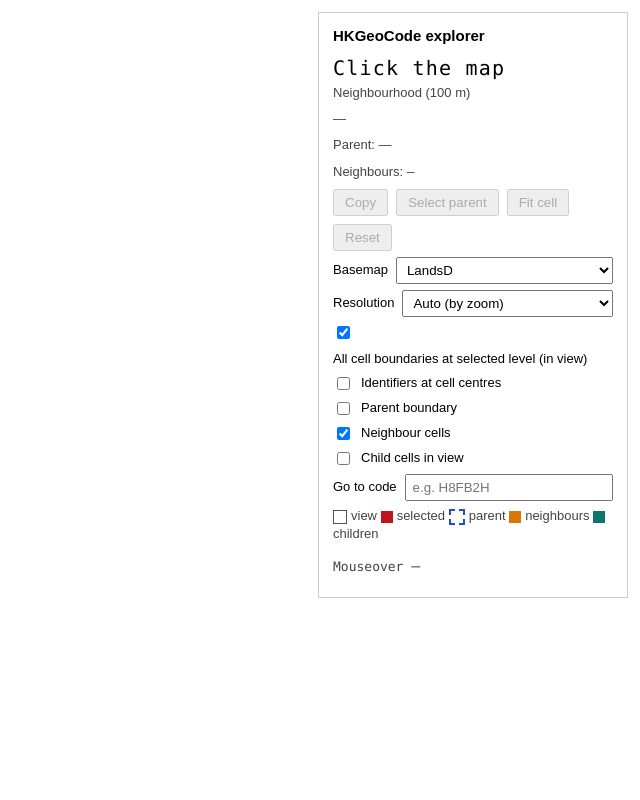
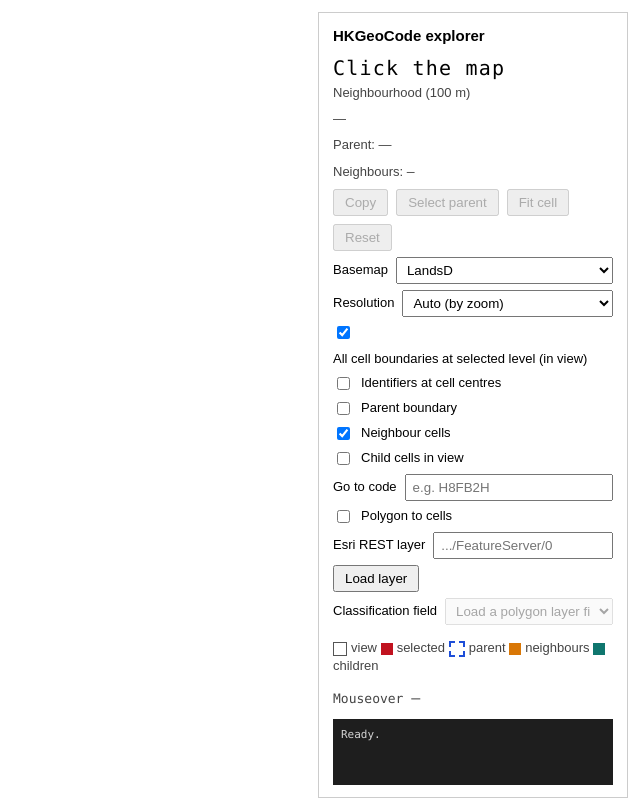
Before and after one commit to eltonhcchan/hkgeocode, a plain HTML site: page index.html in a window 1280 px wide. Shown: the whole page, without its empty margins (640-1280 px from the left). Drawn offline with nearby package versions, Linux system fonts and the light colour scheme; a script that the page names is missing.

Commit message:
Enhance index.html with Esri layer options
Added new elements for Esri layer loading and classification.

```diff
--- a/index.html
+++ b/index.html
@@ -29,6 +29,22 @@
     .landsd-logo small { display: block; font-weight: 600; font-size: 10px; color: #f3d5d8; }
     .hover-line { margin-top: 10px; font-family: ui-monospace, Consolas, monospace; }
     .hover-line span { font-size: 15px; letter-spacing: 0.06em; }
+    .console {
+      margin: 10px 0 0;
+      padding: 8px;
+      background: #1e1e1e;
+      color: #d4d4d4;
+      font: 11px/1.45 ui-monospace, Consolas, monospace;
+      min-height: 4.5em;
+      max-height: 7.5em;
+      overflow: auto;
+      white-space: pre-wrap;
+      word-break: break-word;
+    }
+    .console .err { color: #f08888; }
+    .class-legend { margin: 4px 0 0; max-height: 7em; overflow: auto; }
+    .class-legend div { margin: 2px 0; }
+    .leaflet-hkgPolygons-pane { z-index: 400; }
     .panel {
       position: absolute; z-index: 1000; top: 12px; right: 12px;
       background: #fff; padding: 12px 14px; border: 1px solid #ccc;
@@ -75,6 +91,7 @@
         <option value="landsd" selected>LandsD</option>
         <option value="landsd-grey">LandsD grey</option>
         <option value="osm">OpenStreetMap</option>
+        <option value="esri-streets">Esri Open Streets</option>
       </select>
     </label>
     <label>
@@ -95,6 +112,21 @@
       Go to code
       <input id="search-code" type="text" maxlength="6" placeholder="e.g. H8FB2H" spellcheck="false">
     </label>
+    <label><input type="checkbox" id="poly-cells"> Polygon to cells</label>
+    <label>
+      Esri REST layer
+      <input id="esri-layer-url" type="text" placeholder=".../FeatureServer/0" spellcheck="false">
+    </label>
+    <div class="row">
+      <button type="button" id="load-esri-layer">Load layer</button>
+    </div>
+    <label>
+      Classification field
+      <select id="class-field" disabled>
+        <option value="">Load a polygon layer first</option>
+      </select>
+    </label>
+    <div class="meta class-legend" id="class-legend"></div>
     <p class="meta legend">
       <span class="swatch-grid"></span>view
       <span class="swatch-sel"></span>selected
@@ -104,10 +136,12 @@
     </p>
     <p class="status" id="grid-status"></p>
     <p class="meta hover-line">Mouseover <span id="hover-code">—</span></p>
+    <pre class="console" id="message-console">Ready.</pre>
   </div>
   <script src="https://unpkg.com/leaflet@1.9.4/dist/leaflet.js"></script>
   <script src="https://unpkg.com/proj4@2.11.0/dist/proj4.js"></script>
   <script src="js/hkgeocode.js"></script>
+  <script src="js/polygon-cells.js"></script>
   <script src="js/explorer.js"></script>
 </body>
 </html>
```
